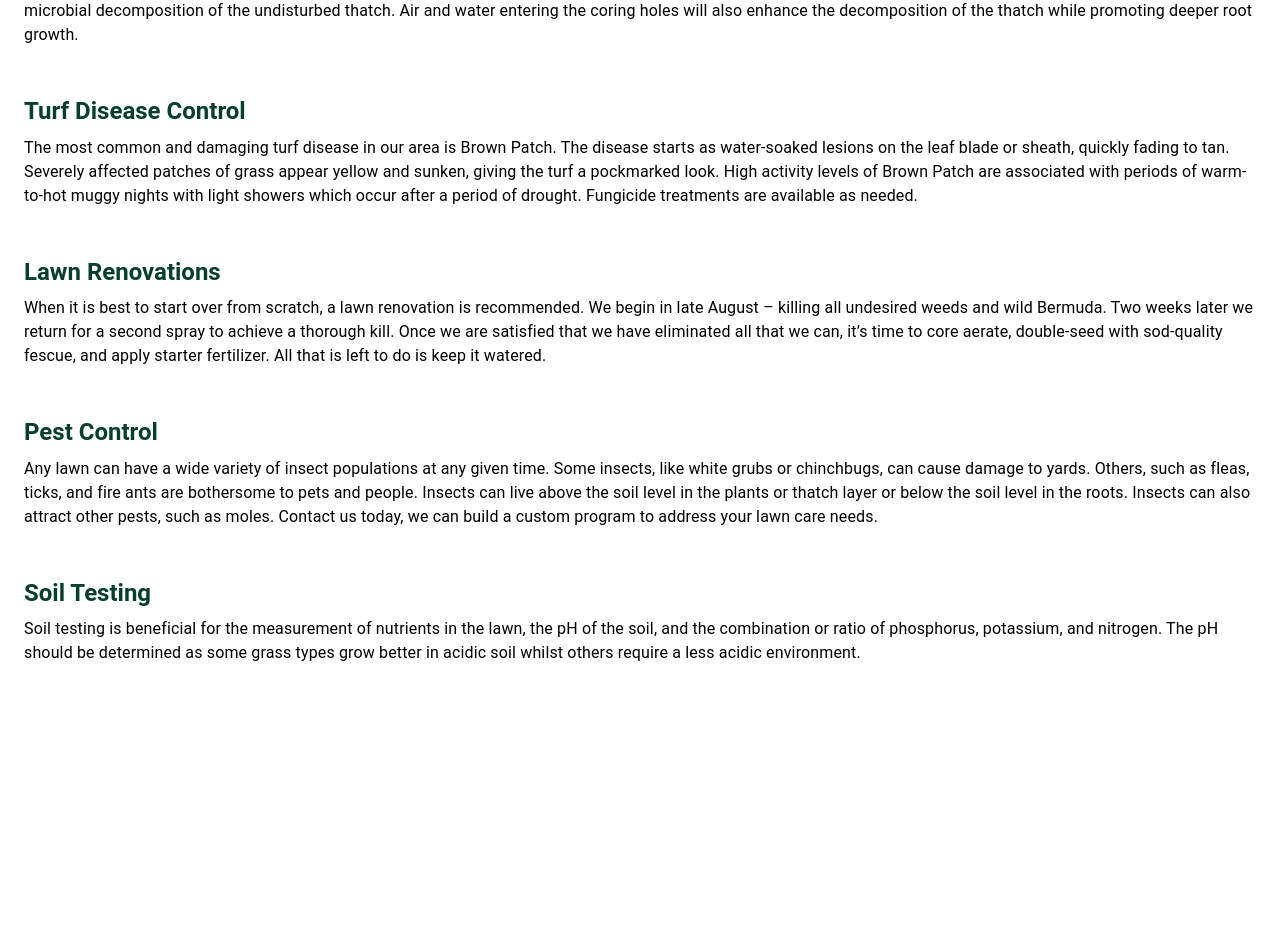
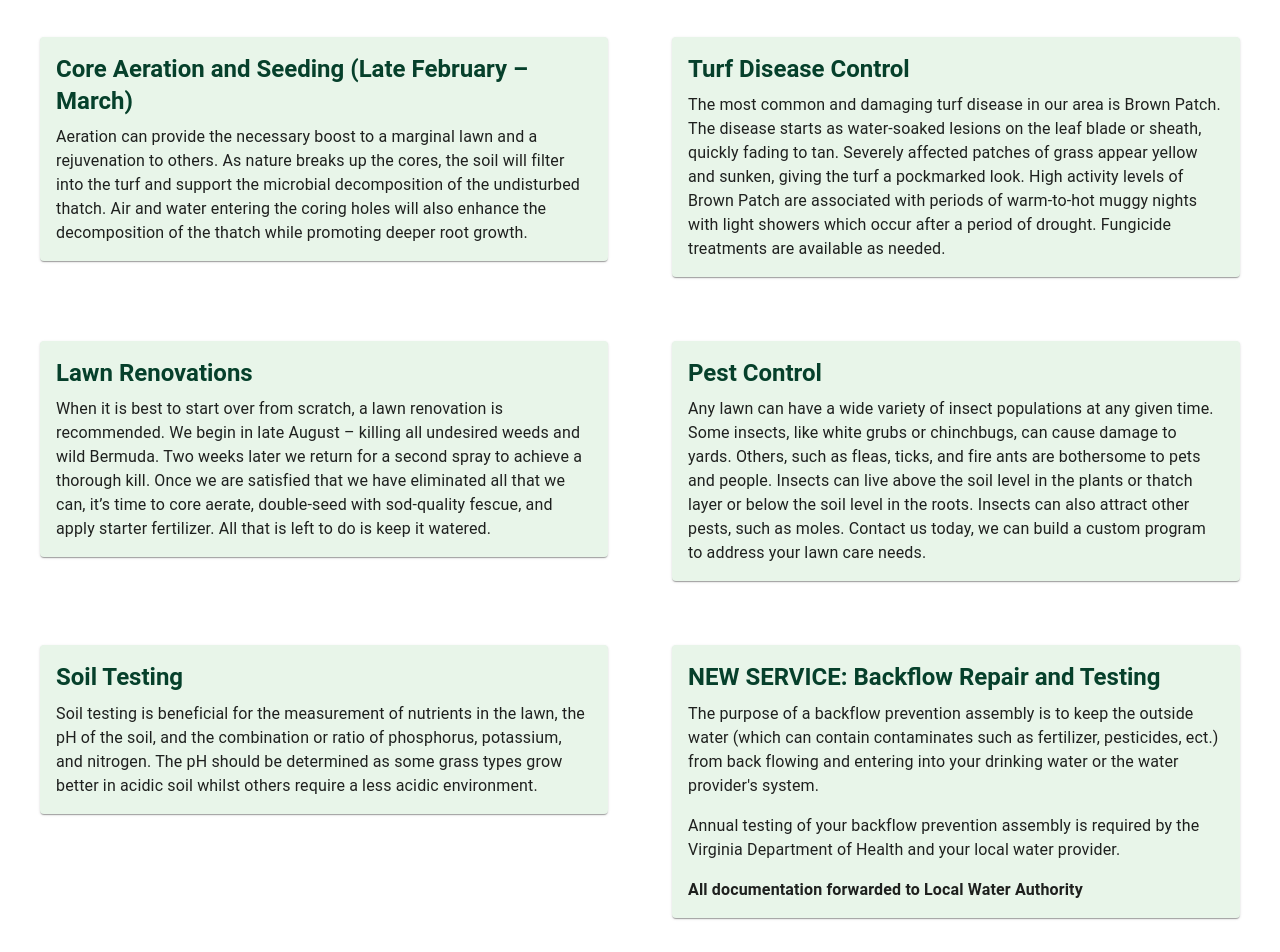
Before and after one commit to RyanS4/GreenDayLLC, a React (Vite) app in the folder green-day-website/: page /services in a window 1280 px wide. Shown: the part 280-1232 px from the top of the page. Before the commit the page ends 961 px from the top, so only its background shows below. Built offline with nearby package versions, Linux system fonts and the light colour scheme.

Commit message:
feat: add services page

```diff
--- a/green-day-website/src/Pages/Services.jsx
+++ b/green-day-website/src/Pages/Services.jsx
@@ -1,23 +1,89 @@
 import { React } from "react";
-import { Typography, Box } from "@mui/material";
+import { Typography, Box, Card } from "@mui/material";
 import  PageHeader  from "../components/PageHeader";
 import NavBar  from "../components/NavBar";
 import InfoBlock from "../components/InfoBlock";
 
 function Services() {
-	return (<Box sx={{ flexGrow: 1 }}>
-		<NavBar />
-		<PageHeader title="Services" />
-		<InfoBlock title="Core Aeration and Seeding" content="Aeration can provide the necessary boost to a marginal lawn and a rejuvenation to others. As nature breaks up the cores, the soil will filter into the turf and support the microbial decomposition of the undisturbed thatch. Air and water entering the coring holes will also enhance the decomposition of the thatch while promoting deeper root growth." />
-		<Box sx={{ padding: 1, display: 'flex', flexDirection: 'column', gap: 2 }}></Box>
-		<InfoBlock title="Turf Disease Control" content="The most common and damaging turf disease in our area is Brown Patch. The disease starts as water-soaked lesions on the leaf blade or sheath, quickly fading to tan. Severely affected patches of grass appear yellow and sunken, giving the turf a pockmarked look. High activity levels of Brown Patch are associated with periods of warm-to-hot muggy nights with light showers which occur after a period of drought. Fungicide treatments are available as needed." />
-		<Box sx={{ padding: 1, display: 'flex', flexDirection: 'column', gap: 2 }}></Box>
-		<InfoBlock title="Lawn Renovations" content="When it is best to start over from scratch, a lawn renovation is recommended. We begin in late August – killing all undesired weeds and wild Bermuda. Two weeks later we return for a second spray to achieve a thorough kill. Once we are satisfied that we have eliminated all that we can, it’s time to core aerate, double-seed with sod-quality fescue, and apply starter fertilizer. All that is left to do is keep it watered." />
-		<Box sx={{ padding: 1, display: 'flex', flexDirection: 'column', gap: 2 }}></Box>
-		<InfoBlock title="Pest Control" content="Any lawn can have a wide variety of insect populations at any given time. Some insects, like white grubs or chinchbugs, can cause damage to yards. Others, such as fleas, ticks, and fire ants are bothersome to pets and people. Insects can live above the soil level in the plants or thatch layer or below the soil level in the roots. Insects can also attract other pests, such as moles. Contact us today, we can build a custom program to address your lawn care needs." />
-		<Box sx={{ padding: 1, display: 'flex', flexDirection: 'column', gap: 2 }}></Box>
-		<InfoBlock title="Soil Testing" content="Soil testing is beneficial for the measurement of nutrients in the lawn, the pH of the soil, and the combination or ratio of phosphorus, potassium, and nitrogen. The pH should be determined as some grass types grow better in acidic soil whilst others require a less acidic environment." />
-	</Box>);
+	return (
+		        <Box sx={{ flexGrow: 1 }}>
+            <NavBar />
+            <PageHeader title="Services" />
+            <Typography sx={{ padding: 2, fontSize: '25px' }} align="center">We offer a few additional services which complement our lawn care programs</Typography>
+            <Box sx={{display: 'flex', width: '100%',}}>
+                <Box sx={{flex: 1, p: 2}}>
+                    <Card sx={{ margin: 2, padding: 2, backgroundColor: '#E8F5E9' }}>
+                        <Typography variant="h5" component="div" gutterBottom sx={{ fontWeight: 'bold', color : '#06402B' }}>
+                            Core Aeration and Seeding (Late February – March)
+                        </Typography>
+                        <Typography variant="body1" component="div">
+                            Aeration can provide the necessary boost to a marginal lawn and a rejuvenation to others. As nature breaks up the cores, the soil will filter into the turf and support the microbial decomposition of the undisturbed thatch. Air and water entering the coring holes will also enhance the decomposition of the thatch while promoting deeper root growth.
+                        </Typography>
+                    </Card>
+                </Box>
+                <Box sx={{flex: 1, p: 2}}>
+                    <Card sx={{ margin: 2, padding: 2, backgroundColor: '#E8F5E9' }}>
+                        <Typography variant="h5" component="div" gutterBottom sx={{ fontWeight: 'bold', color : '#06402B' }}>
+                           Turf Disease Control
+                        </Typography>
+                        <Typography variant="body1" component="div">
+                           The most common and damaging turf disease in our area is Brown Patch. The disease starts as water-soaked lesions on the leaf blade or sheath, quickly fading to tan. Severely affected patches of grass appear yellow and sunken, giving the turf a pockmarked look. High activity levels of Brown Patch are associated with periods of warm-to-hot muggy nights with light showers which occur after a period of drought. Fungicide treatments are available as needed.
+                        </Typography>
+                    </Card>
+                </Box>
+            </Box>
+                <Box sx={{ display: 'flex', width: '100%',}}>
+                    <Box sx={{flex: 1, p: 2}}>
+                         <Card sx={{ margin: 2, padding: 2, backgroundColor: '#E8F5E9' }}>
+                        <Typography variant="h5" component="div" gutterBottom sx={{ fontWeight: 'bold', color : '#06402B' }}>
+                           Lawn Renovations
+                        </Typography>
+                        <Typography variant="body1" component="div">
+                           When it is best to start over from scratch, a lawn renovation is recommended. We begin in late August – killing all undesired weeds and wild Bermuda. Two weeks later we return for a second spray to achieve a thorough kill. Once we are satisfied that we have eliminated all that we can, it’s time to core aerate, double-seed with sod-quality fescue, and apply starter fertilizer. All that is left to do is keep it watered.
+                        </Typography>
+                    </Card>
+                    </Box>
+                    <Box sx={{flex: 1, p: 2}}>
+                    <Card sx={{ margin: 2, padding: 2, backgroundColor: '#E8F5E9' }}>
+                        <Typography variant="h5" component="div" gutterBottom sx={{ fontWeight: 'bold', color : '#06402B' }}>
+							Pest Control
+                        </Typography>
+                        <Typography variant="body1" component="div">
+                           Any lawn can have a wide variety of insect populations at any given time. Some insects, like white grubs or chinchbugs, can cause damage to yards. Others, such as fleas, ticks, and fire ants are bothersome to pets and people. Insects can live above the soil level in the plants or thatch layer or below the soil level in the roots. Insects can also attract other pests, such as moles. Contact us today, we can build a custom program to address your lawn care needs.
+                        </Typography>
+                    </Card>
+                </Box>
+            </Box>
+            <Box sx={{ display: 'flex', width: '100%',}}>
+                <Box sx={{flex: 1, p: 2}}>
+                    <Card sx={{ margin: 2, padding: 2, backgroundColor: '#E8F5E9' }}>
+                        <Typography variant="h5" component="div" gutterBottom sx={{ fontWeight: 'bold', color : '#06402B' }}>
+                            Soil Testing
+                        </Typography>
+                        <Typography variant="body1" component="div">
+                           Soil testing is beneficial for the measurement of nutrients in the lawn, the pH of the soil, and the combination or ratio of phosphorus, potassium, and nitrogen. The pH should be determined as some grass types grow better in acidic soil whilst others require a less acidic environment.
+						</Typography>
+					</Card>
+                </Box>
+                <Box sx={{ flex: 1, p: 2}}>
+                    <Card sx={{ margin: 2, padding: 2, backgroundColor: '#E8F5E9' }}>
+                        <Typography variant="h5" component="div" gutterBottom sx={{ fontWeight: 'bold', color : '#06402B' }}>
+                            <strong>NEW SERVICE: </strong> Backflow Repair and Testing
+                        </Typography>
+                        <Typography variant="body1" component="div" sx={{marginBottom: 2}}>
+							The purpose of a backflow prevention assembly is to keep the outside water (which can contain contaminates such as fertilizer, pesticides, ect.) from back flowing and entering into your drinking water or the water provider's system.
+                        </Typography>
+						<Typography variant="body1" component="div" sx={{marginBottom: 2}}>
+							Annual testing of your backflow prevention assembly is required by the Virginia Department of Health and your local water provider.
+						</Typography>
+						<Typography variant="body1" component="div">
+							<strong>All documentation forwarded to Local Water Authority</strong>
+						</Typography>
+                    </Card>
+                </Box>
+            </Box>
+        </Box>
+	);
 }
 
 export default Services;
```
